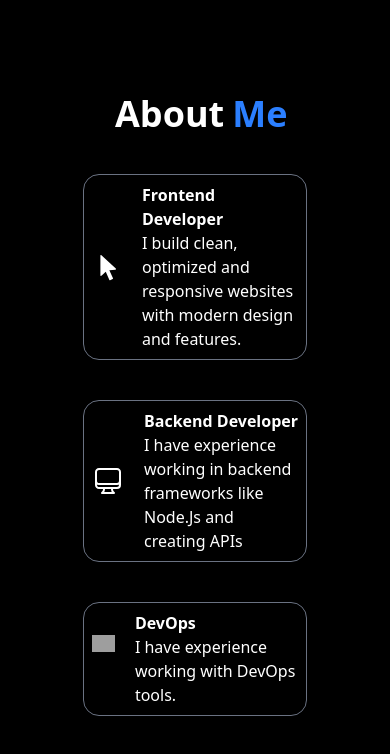
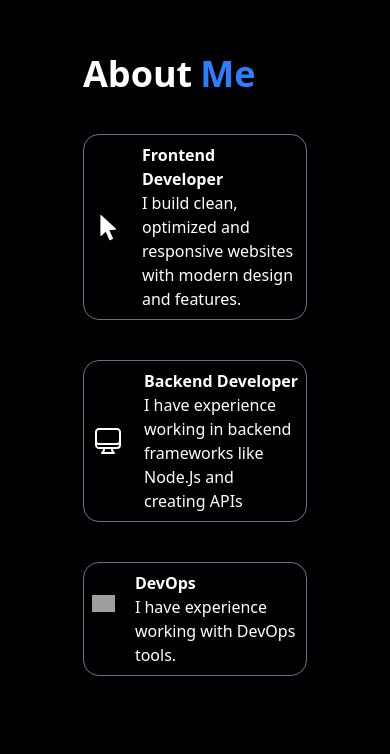
Before and after one commit to Sudhanshu230310/Portfolio, a Next.js app: page / in a window 390 px wide. Shown: the part 960-1714 px from the top of the page. Built offline with nearby package versions, Linux system fonts and the light colour scheme; grey boxes are pictures that could not be loaded.

Commit message:
add animations

```diff
--- a/Components/About.tsx
+++ b/Components/About.tsx
@@ -3,13 +3,14 @@ import Cursor from "@/Icons/cursor";
 import { motion } from "motion/react";
 
 export default function AboutMe() {
+
     return (
         <>
             <motion.div id="about" className="bg-black w-screen min-h-screen sm:px-28 flex px-36 flex-col justify-center items-center gap-20 lg:gap-0">
-                <div className=" rounded-3xl w-xs xl:w-7xl md:w-3xl sm:w-xl xs:w-sm h-[600px] mt-20">
-                    <div className="text-white pl-20 pt-12 md:text-5xl text-4xl font-bold flex gap-2">
+                <div className=" rounded-3xl w-xs xl:w-7xl md:w-3xl sm:w-xl xs:w-sm h-[600px]">
+                    <motion.div initial={{x:-30,opacity:0}} whileInView={{x:0,opacity:1, transition:{duration:2}}} className="text-white pl-12 pt-12 md:text-5xl text-4xl font-bold flex gap-2">
                         <div>About </div><div className="text-blue-500">Me</div>
-                    </div>
+                    </motion.div>
                     <div className="flex justify-between items-center mt-10 px-12 gap-4">
                         <motion.div
                             whileHover={{ y: [30, -30, 30], transition: { repeat: Infinity, repeatType: "reverse", duration: 2, ease: "easeInOut" } }}
--- a/Components/Main.tsx
+++ b/Components/Main.tsx
@@ -16,7 +16,7 @@ export default function Main() {
                     </div>
                     <motion.div animate={{ y: [0, -16, 0], transition: { repeat: Infinity, repeatType: "reverse", duration: 3, ease: "linear" } }} className="text-white md:w-72 md:h-72 rounded-full overflow-hidden w-64 h-64 justify-center items-center shadow-gray-600 shadow-lg border border-gray-700 md:mt-20 translate-y-12 md:-translate-y-4">
                         {/* <Person /> */}
-                        <img src="/Portfolio/profile3.jpeg" alt="Profile img" width={300} height={300} className="md:-translate-y-24 -translate-y-16 w-full h-auto" />
+                        <img  src="/Portfolio/profile3.jpeg" alt="Profile img" width={300} height={300} className="md:-translate-y-24 -translate-y-16 w-full h-auto" />
                     </motion.div>
                 </div>
 
--- a/Components/Project.tsx
+++ b/Components/Project.tsx
@@ -5,10 +5,10 @@ export default function Projects() {
         <>
             <motion.div id="project" className="bg-black w-screen min-h-screen sm:px-28 flex flex-col justify-center items-center gap-20 lg:gap-0">
                 <div className="h-[650px] rounded-3xl xl:w-7xl md:w-3xl sm:w-xl w-xs mt-12 flex flex-col px-4 py-4">
-                    <div className="sm:text-5xl text-4xl font-bold text-white pl-2 md:pt-8 md:pb-8 flex gap-2 flex-col pt-4 pb-2 ">
+                    <motion.div initial={{x:-30,opacity:0}} whileInView={{x:0,opacity:1, transition:{duration:2}}} className="sm:text-5xl text-4xl font-bold text-white pl-2 md:pt-8 md:pb-8 flex gap-2 flex-col pt-4 pb-2 ">
                         <div className="flex gap-2"><div className="text-blue-500">My</div><div>Projects</div></div>
                         <div className="lg:hidden text-sm">(right scroll for more)</div>
-                    </div>
+                    </motion.div>
                     <div className="w-full h-full lg:grid lg:grid-cols-3 flex lg:gap-6 gap-2 text-white overflow-auto">
 
                         {/* Project 1 */}
--- a/Components/Skill.tsx
+++ b/Components/Skill.tsx
@@ -19,7 +19,7 @@ import { motion} from "motion/react"
 export default function Skills(){
     return<>
         < motion.div id="skill" className=" w-screen min-h-screen pt-10 sm:px-28 flex flex-col justify-center items-center sm:items-start lg:gap-0 bg-black">
-            <div className="md:text-5xl text-4xl font-bold text-white mt-20 flex gap-2 sm:pl-12 bg-black"><div className="text-blue-500">My</div><div>Skills</div></div>
+            <motion.div initial={{x:-30,opacity:0}} whileInView={{x:0,opacity:1, transition:{duration:2}}} className="md:text-5xl text-4xl font-bold text-white mt-20 flex gap-2 sm:pl-12 sm:translate-x-0 -translate-x-10 bg-black"><div className="text-blue-500">My</div><div>Skills</div></motion.div>
             <div className=" h-[650px] rounded-3xl xl:w-7xl md:w-3xl sm:w-xl xs:w-sm w-xs mt-6 pt-6 overflow-y-auto overscroll bg-black">
                 <div className="flex sm:justify-start justify-center gap-x-10 sm:gap-x-28 sm:gap-y-10 gap-y-6 sm:pl-12 xs:text-xl text-lg flex-wrap pb-4 ">
                     <motion.div className="flex flex-col justify-center items-center">
```
